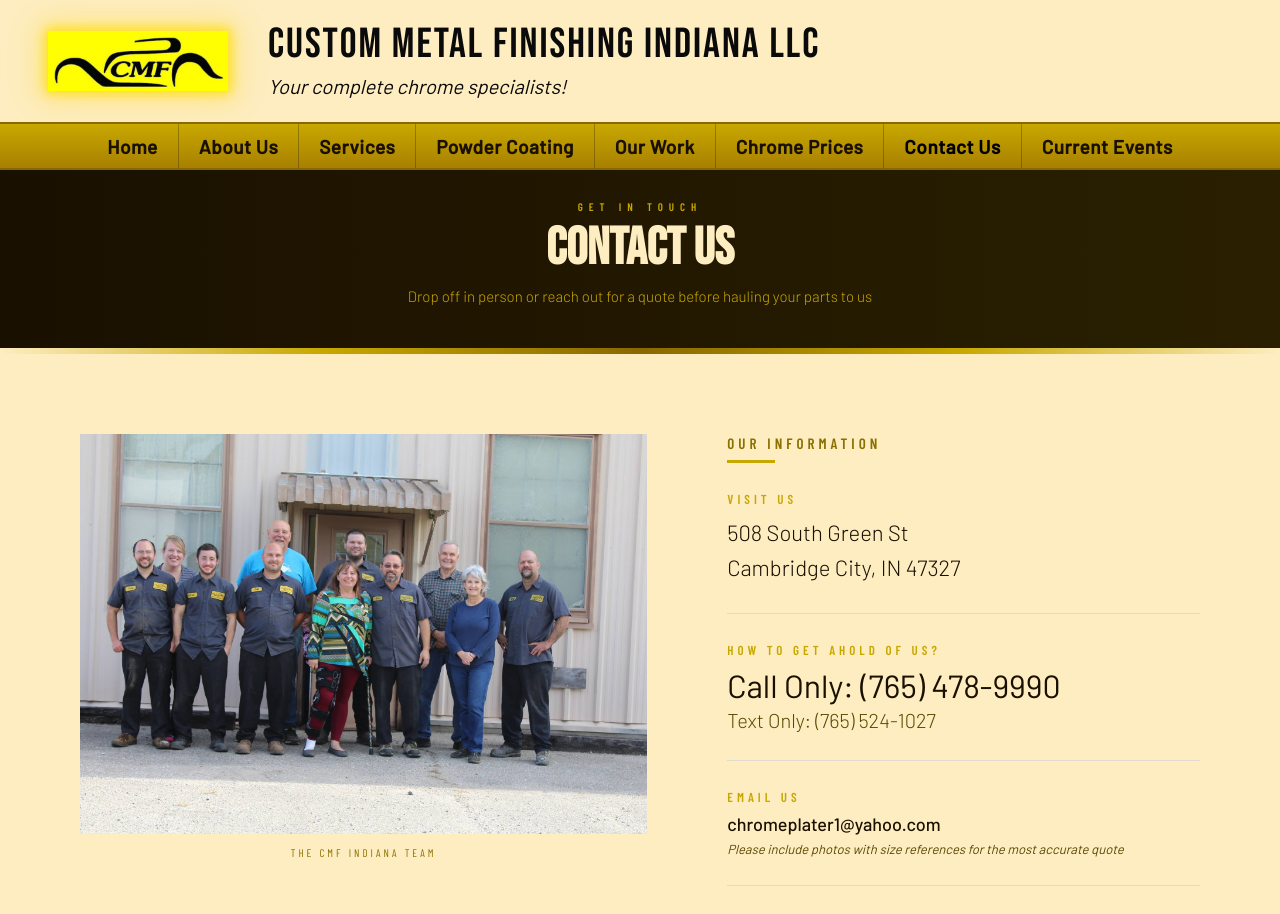
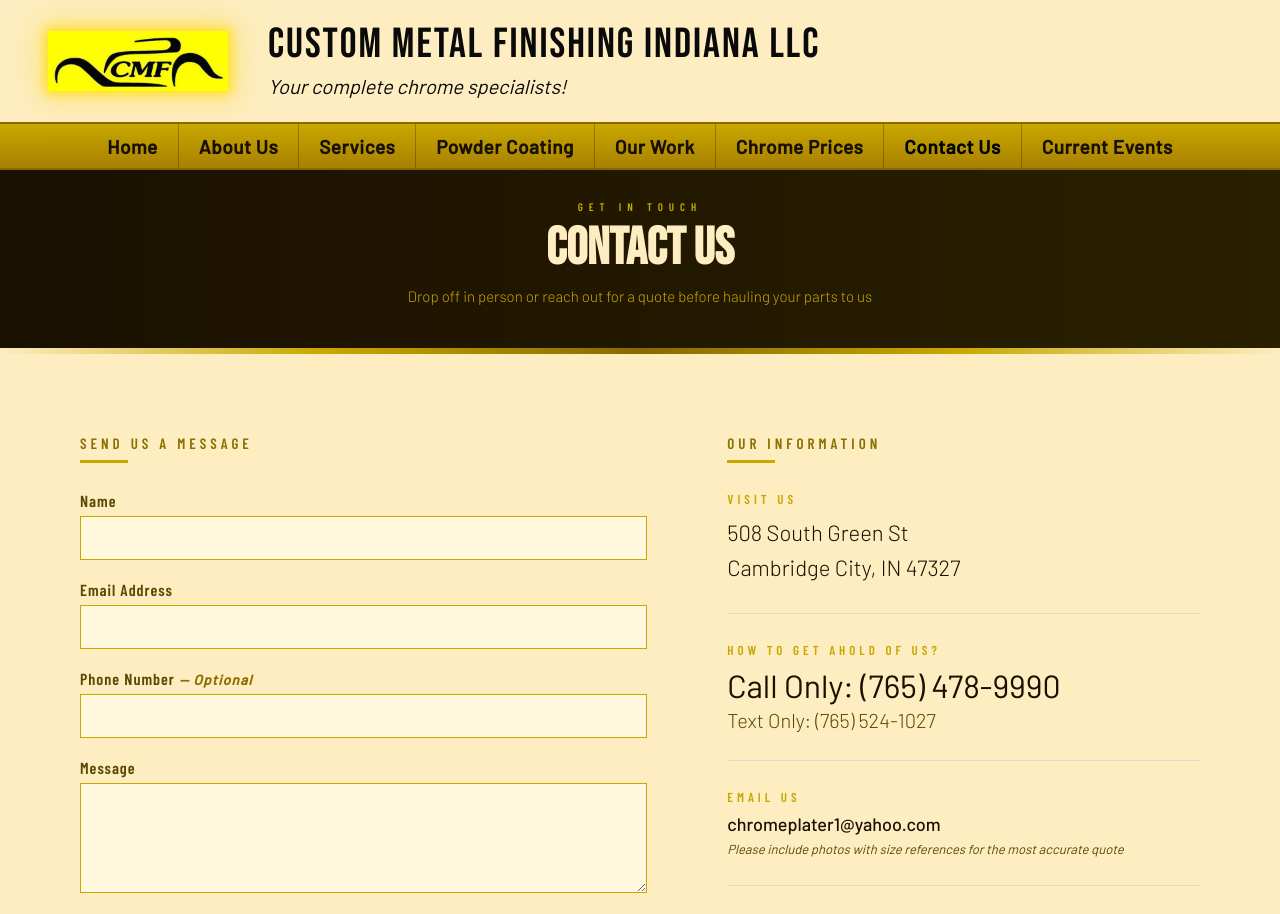
Before and after one commit to Legelid/CMF-Indiana, a React (Vite) app: page /contact in a window 1280 px wide. Shown: the top 914 px of the page. Built offline with nearby package versions, Linux system fonts and the light colour scheme.

Commit message:
CMF Indiana Website Edit - Restored Contact Form with new Web3Forms Key.

```diff
--- a/src/pages/Contact/Contact.jsx
+++ b/src/pages/Contact/Contact.jsx
@@ -1,6 +1,39 @@
+import { useState, useRef } from 'react'
 import './Contact.css'
 
 export default function Contact() {
+  const [status, setStatus] = useState('idle')
+  const formRef = useRef(null)
+
+  async function handleSubmit(e) {
+    e.preventDefault()
+    setStatus('submitting')
+
+    const form = formRef.current
+    const data = {
+      access_key: 'b15ec1c1-ba91-4f73-b945-575340541507',
+      subject: 'New Contact Form Submission — CMF Indiana Website',
+      from_name: 'CMF Indiana Website',
+      botcheck: form.botcheck.checked,
+      name: form.name.value,
+      email: form.email.value,
+      phone: form.phone.value,
+      message: form.message.value,
+    }
+
+    try {
+      const res = await fetch('https://api.web3forms.com/submit', {
+        method: 'POST',
+        headers: { 'Content-Type': 'application/json', Accept: 'application/json' },
+        body: JSON.stringify(data),
+      })
+      const json = await res.json()
+      setStatus(json.success ? 'success' : 'error')
+    } catch {
+      setStatus('error')
+    }
+  }
+
   return (
     <main className="contact">
 
@@ -18,14 +51,79 @@
       <section className="contact-main">
         <div className="contact-main__inner">
 
-          {/* TEMPORARY — Contact form removed pending Web3Forms setup. Restore form here when access key is ready. */}
           <div className="contact-form-col">
-            <img
-              src="/images/about/team-2016.jpg"
-              alt="The CMF Indiana Team"
-              className="contact-team-photo"
-            />
-            <p className="contact-team-caption">The CMF Indiana Team</p>
+            <p className="contact-col__label">Send Us A Message</p>
+            <span className="contact-col__rule" />
+
+            {status === 'success' && (
+              <div style={{ fontFamily: 'var(--font-condensed)', fontSize: '16px', letterSpacing: '1px', color: '#1a1000', background: '#C8A800', padding: '20px', textAlign: 'center' }}>
+                Thanks! We will be in touch soon.
+              </div>
+            )}
+
+            {status === 'error' && (
+              <div style={{ fontFamily: 'var(--font-condensed)', fontSize: '16px', letterSpacing: '1px', color: 'white', background: '#8a0000', padding: '20px', textAlign: 'center' }}>
+                Something went wrong. Please call or email us directly.
+              </div>
+            )}
+
+            {status !== 'success' && (
+              <form ref={formRef} onSubmit={handleSubmit} noValidate>
+                <input type="checkbox" name="botcheck" style={{ display: 'none' }} />
+
+                <div className="contact-field">
+                  <label className="contact-field__label" htmlFor="contact-name">Name</label>
+                  <input
+                    className="contact-field__input"
+                    id="contact-name"
+                    name="name"
+                    type="text"
+                    required
+                  />
+                </div>
+
+                <div className="contact-field">
+                  <label className="contact-field__label" htmlFor="contact-email">Email Address</label>
+                  <input
+                    className="contact-field__input"
+                    id="contact-email"
+                    name="email"
+                    type="email"
+                    required
+                  />
+                </div>
+
+                <div className="contact-field">
+                  <label className="contact-field__label" htmlFor="contact-phone">
+                    Phone Number <span className="contact-field__note" style={{ display: 'inline' }}>— Optional</span>
+                  </label>
+                  <input
+                    className="contact-field__input"
+                    id="contact-phone"
+                    name="phone"
+                    type="tel"
+                  />
+                </div>
+
+                <div className="contact-field">
+                  <label className="contact-field__label" htmlFor="contact-message">Message</label>
+                  <textarea
+                    className="contact-field__input contact-field__textarea"
+                    id="contact-message"
+                    name="message"
+                    required
+                  />
+                </div>
+
+                <button
+                  className="contact-form__btn"
+                  type="submit"
+                  disabled={status === 'submitting'}
+                >
+                  {status === 'submitting' ? 'Sending…' : 'Send Message'}
+                </button>
+              </form>
+            )}
           </div>
 
           {/* Right — Info */}
```
Also changed, not shown: 1 other file (tests, documents, lock files or other folders).
